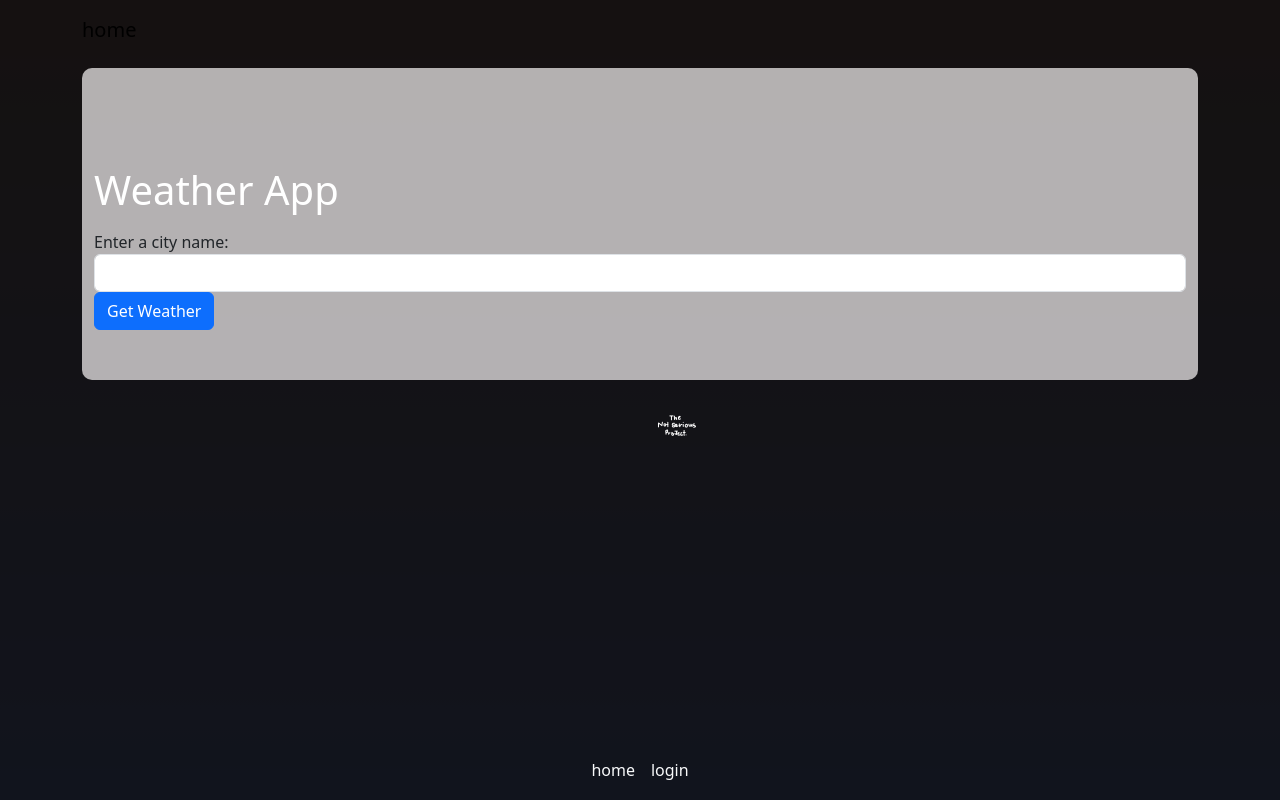
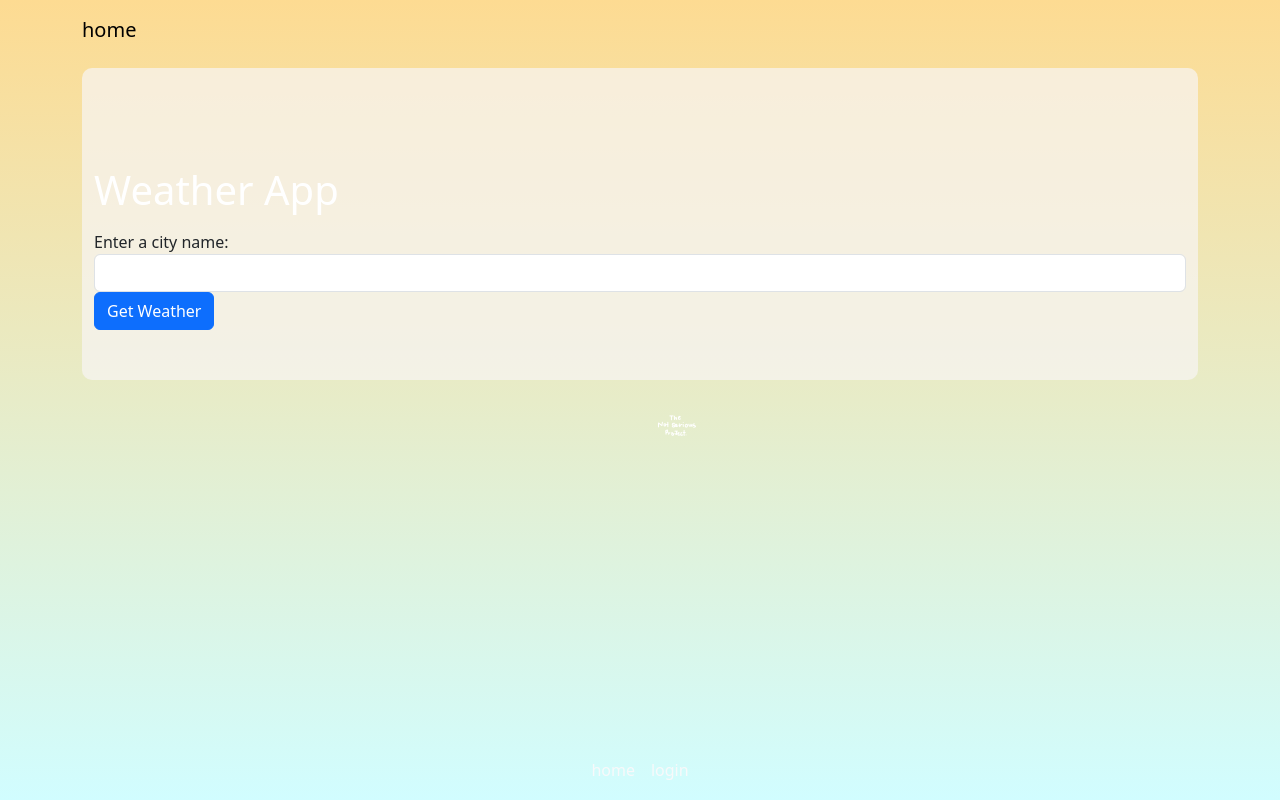
Before and after one commit to vittopan/weatherWebsite, a Flask app: template app/templates/home.html in a window 1280 px wide. Run offline with Flask 3, Linux system fonts and the light colour scheme; the template is opened without the code that fills it, so the values that code supplies are empty; parts of the project's set-up code (start-up, migrations or seed data) failed here and were passed over.

Commit message:
Changed the background colour.

```diff
--- a/app/templates/index.html
+++ b/app/templates/index.html
@@ -7,7 +7,7 @@
     <link rel="stylesheet" href="../static/CSS/main.css">
     <link href="https://cdn.jsdelivr.net/npm/bootstrap@5.3.3/dist/css/bootstrap.min.css" rel="stylesheet" integrity="sha384-QWTKZyjpPEjISv5WaRU9OFeRpok6YctnYmDr5pNlyT2bRjXh0JMhjY6hW+ALEwIH" crossorigin="anonymous">
 </head>
-<body style="background-color: #15141d;">
+<body>
     <div class="container">
         <header class="text-white">
             <nav class="navbar navbar-expand-lg navbar-light font-weight-bold fixed-top" style="padding: 10px; width: 100%;">
```
